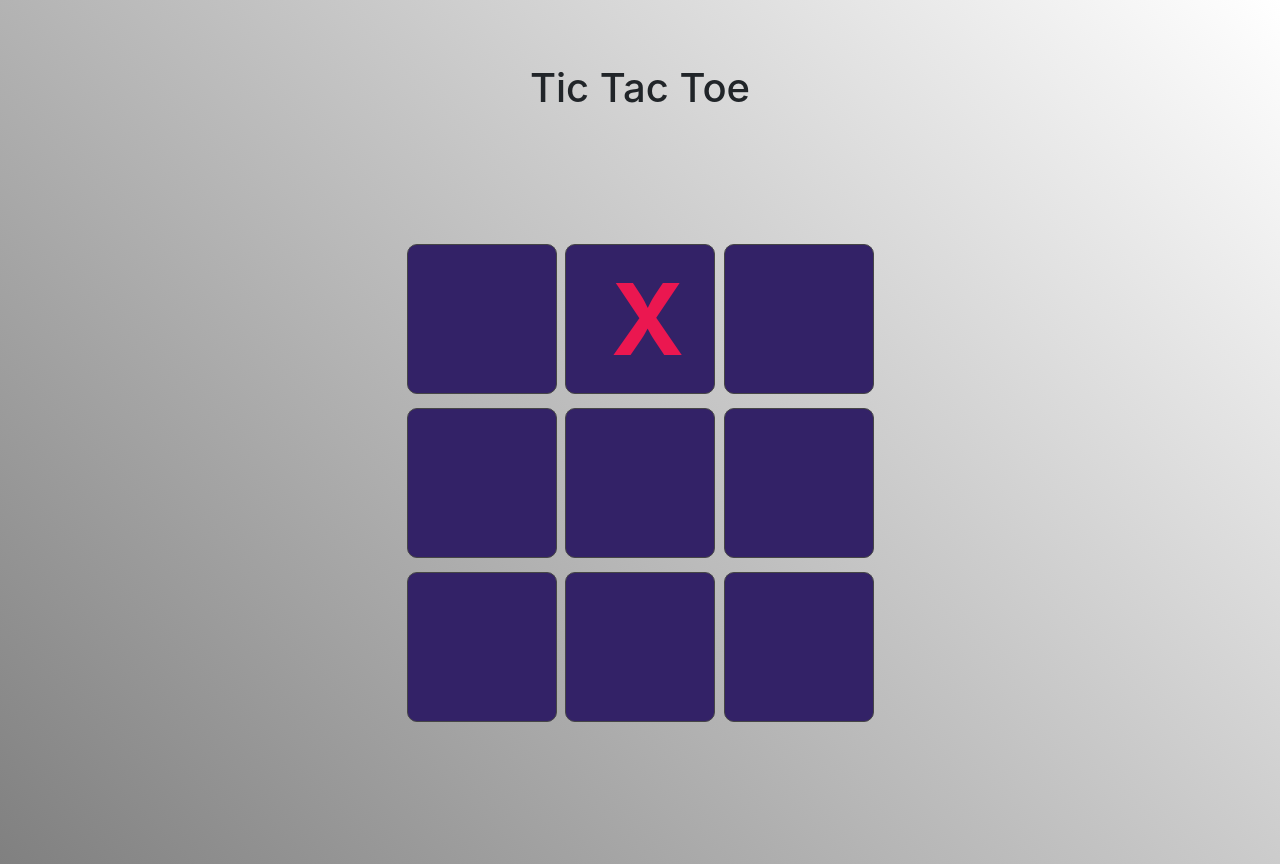
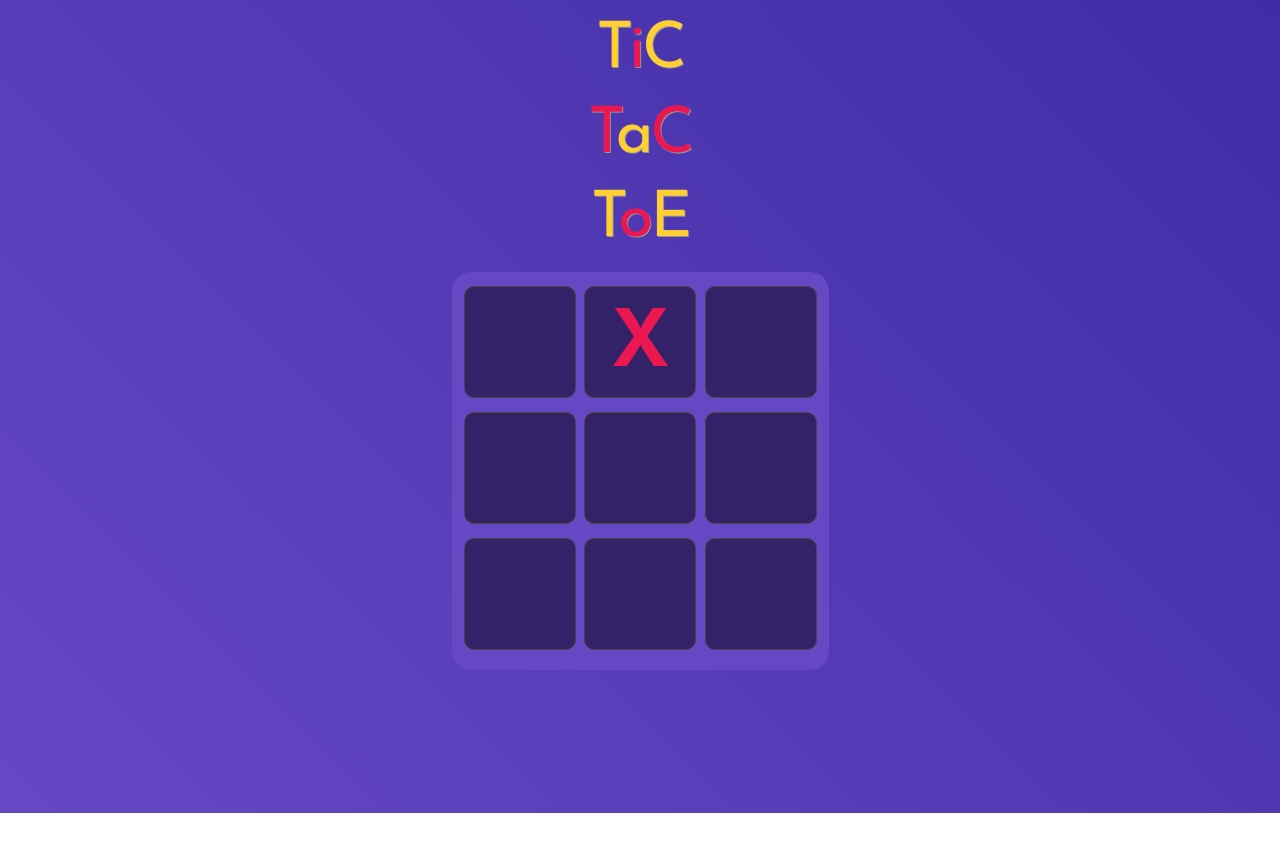
Before and after one commit to ClaudiuBu/Tic-Tac-Toe-Proj, a plain HTML site: page index.html in a window 1280 px wide. Both pictures are taken after a click on the element 640 px from the left and 319 px from the top of the page. After the commit the page ends 813 px from the top, so only its background shows below. Drawn offline with nearby package versions, Linux system fonts and the light colour scheme.

Commit message:
Small fixes

```diff
--- a/css/master.css
+++ b/css/master.css
@@ -1,26 +1,40 @@
 /* Tag Selectors */
 body{
     height:100vh;
-    background:repeating-linear-gradient(45deg,grey,white);
+    background:repeating-linear-gradient(45deg,#6648c4,#3f2da5);
+    font-family: 'Josefin Sans', sans-serif;
 }
 header{
-    margin:5% 0;
+    margin:1% 0;
 }
 
 /* Class Selectors */
-.title{
+.title h1{
+    font-family: 'Josefin Sans';
     text-align: center;
+    font-size:4rem;
+    font-size:bold;
+    letter-spacing: -3px;
+    color:#ffd033;
+    text-shadow:   1px 1px rgb(151, 151, 151);
+}
+.red-letter{
+    color:#eb1750;
 }
 .body-Tic-Tac-Toe{
+    background-color:#6648c4;
     text-align:center;
+    padding:10px;
+    border-radius:5%;
+    display:inline-block;
 }
 
 .square{
     margin:4px 2px;
     border-radius:10px;
     text-align:center;
-    width:150px;
-    height:150px;
+    width:7rem;
+    height:7rem;
     background-color:#332267;
     border:1px solid #464646;
     display:inline-block;
@@ -34,24 +48,23 @@ header{
 .x-square:before{
     color:#eb1750;
     font-weight: bolder;
-    padding:0 45px;
-    top:0;
-    left:0%;
+    padding:0 26px;
+    left:0;
+    bottom:0;
     position:absolute;
     content:"X";
-    font-size:6.2rem;
+    font-size:5rem;
 }
 .o-square:before{
     content:"O";
     font-weight: bolder;
     color:#ffd033;
-    font-size:6.2em;
-    padding:0 37px;
-    top:0;
-    left:0%;
+    font-size:5rem;
+    padding:0 26px;
+    bottom:0;
+    left:0;
     position:absolute;
 }
 /* ID selectors */
 #game-section{
-    margin-top:10%;
 }
--- a/index.html
+++ b/index.html
@@ -15,7 +15,7 @@
   <script src="https://code.jquery.com/jquery-3.3.1.slim.min.js" integrity="sha384-q8i/X+965DzO0rT7abK41JStQIAqVgRVzpbzo5smXKp4YfRvH+8abtTE1Pi6jizo" crossorigin="anonymous"></script>
   <script src="https://cdnjs.cloudflare.com/ajax/libs/popper.js/1.14.7/umd/popper.min.js" integrity="sha384-UO2eT0CpHqdSJQ6hJty5KVphtPhzWj9WO1clHTMGa3JDZwrnQq4sF86dIHNDz0W1" crossorigin="anonymous"></script>
   <script src="https://stackpath.bootstrapcdn.com/bootstrap/4.3.1/js/bootstrap.min.js" integrity="sha384-JjSmVgyd0p3pXB1rRibZUAYoIIy6OrQ6VrjIEaFf/nJGzIxFDsf4x0xIM+B07jRM" crossorigin="anonymous"></script>
-
+<link href="https://fonts.googleapis.com/css?family=Josefin+Sans:400,700&display=swap" rel="stylesheet">
 </head>
 
 <body>
@@ -25,11 +25,13 @@
     <div class="container">
 
       <div class="title">
-        <h1>Tic Tac Toe</h1>
+        <h1>T<span class="red-letter">i</span>C</h1>
+        <h1><span class="red-letter">T</span>a<span class="red-letter">C</span></h1>
+        <h1>T<span class="red-letter">o</span>E</h1>
       </div>
   </header>
   <section id="game-section">
-    <div class="container-fluid">
+    <div class="container-fluid" style="text-align:center">
       <div class="body-Tic-Tac-Toe">
         <div class="row">
           <div class="col m-auto">
```
